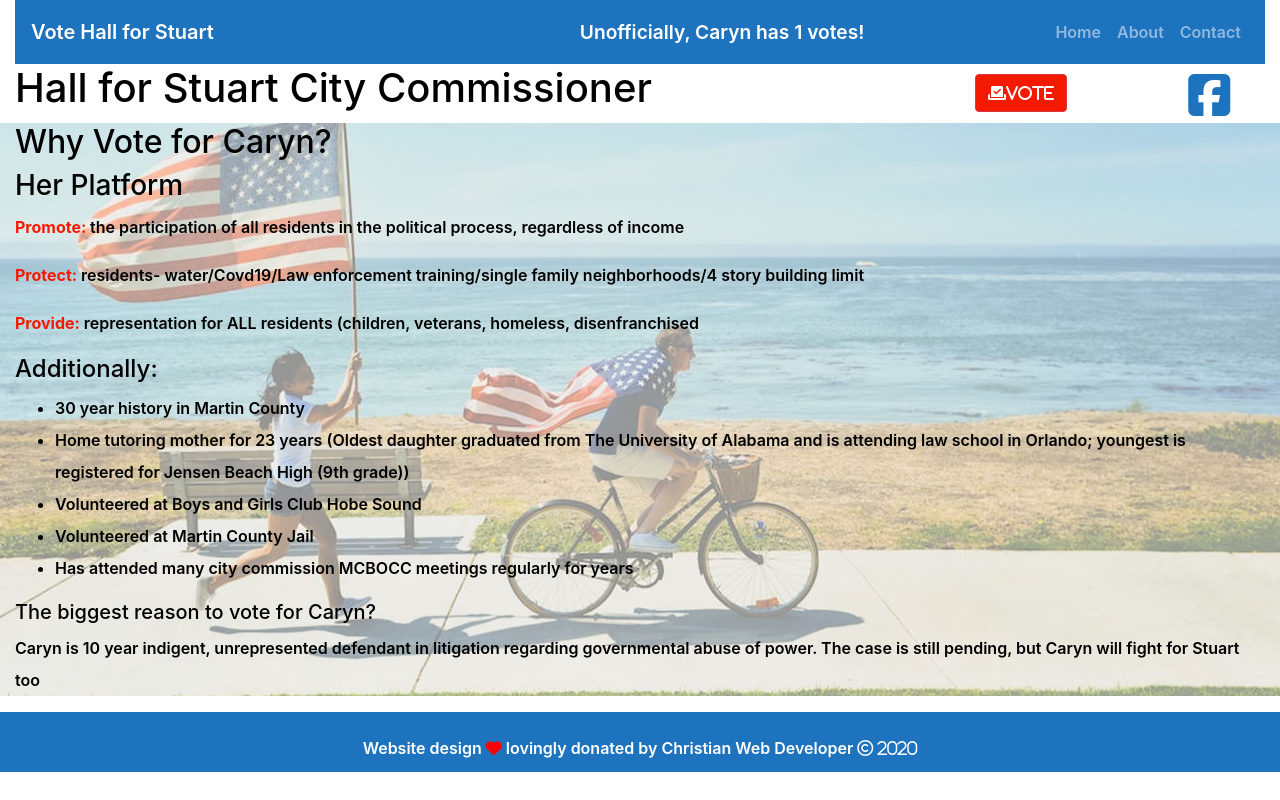
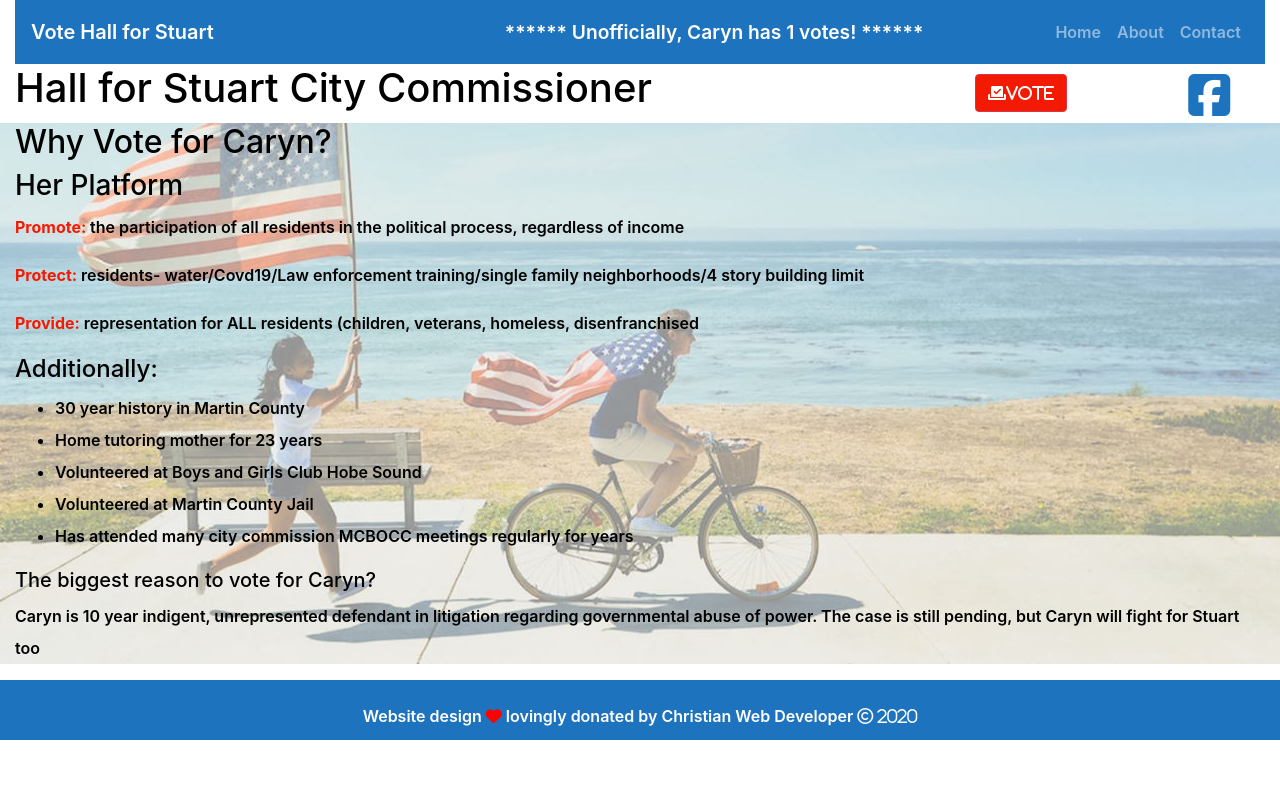
Before and after one commit to flyboy85749/hallforcity, a plain HTML site: page index.html in a window 1280 px wide. Both pictures are taken after a click on the link "VOTE". Drawn offline with nearby package versions, Linux system fonts and the light colour scheme.

Commit message:
change text on home and about pages

```diff
--- a/css/styles.css
+++ b/css/styles.css
@@ -53,7 +53,7 @@ img {
 }
 
 #votes {
-    margin-left: 350px;
+    margin-left: 275px;
     font-size: larger;
     color: #FFF;
 }
--- a/index.html
+++ b/index.html
@@ -78,8 +78,7 @@
         </li>
         <li>
           Home tutoring mother for 23 years
-          (Oldest daughter graduated from The University of Alabama and is attending law school in Orlando; youngest is
-          registered for Jensen Beach High (9th grade))
+
         </li>
         <li>
           Volunteered at Boys and Girls Club Hobe Sound
--- a/js/main.js
+++ b/js/main.js
@@ -6,7 +6,7 @@ $(document).ready(function() {
     let count = 0;
     $(".vote").on("click", function() {
         count ++;
-      $("#votes").text(`Unofficially, Caryn has ${count} votes!`)
+      $("#votes").text(`****** Unofficially, Caryn has ${count} votes! ******`)
     });
 
   });
```
Also changed, not shown: about.html (+1 -1 lines).
